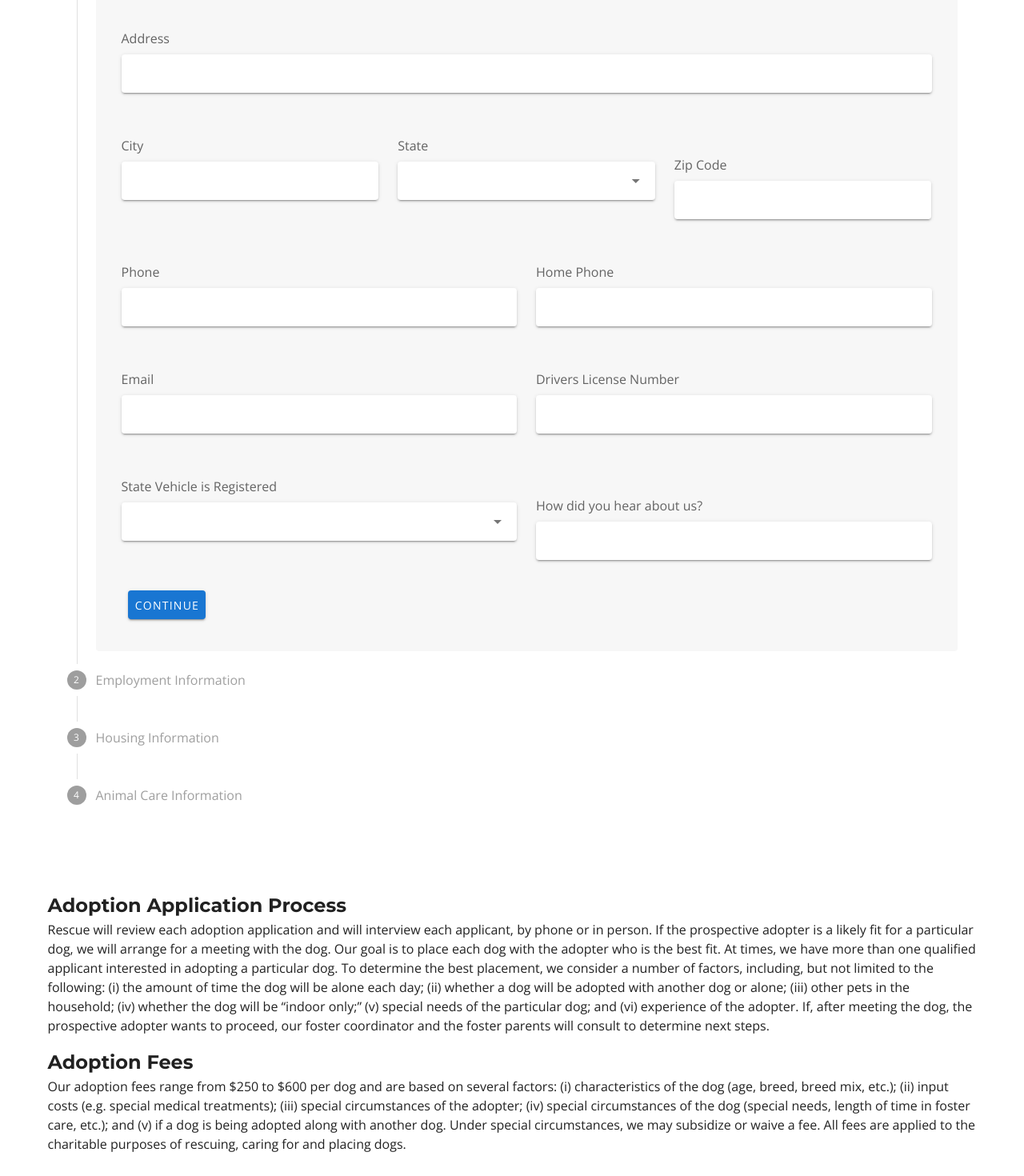
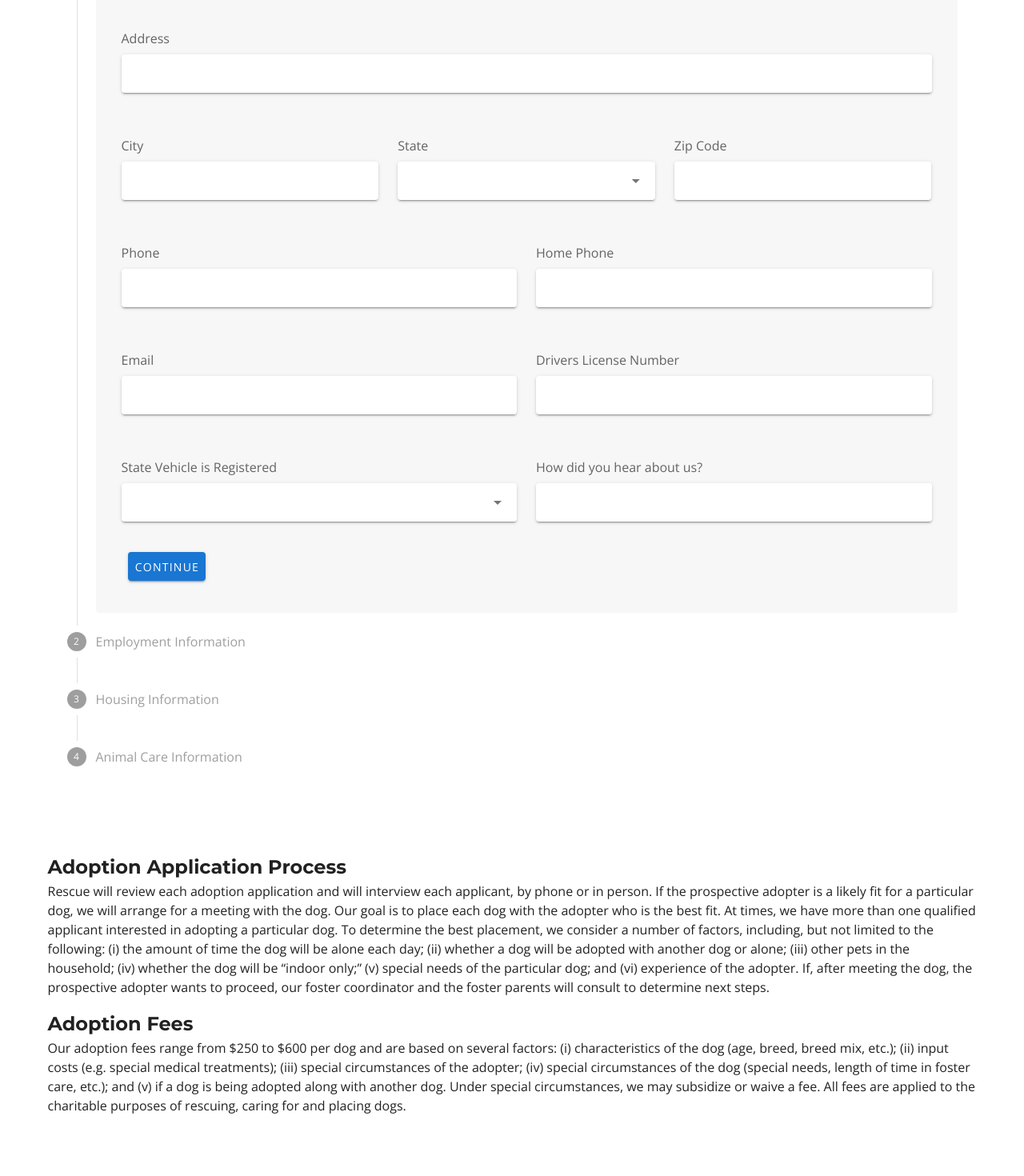
Before and after one commit to bSampson0/ccrewApplications, a Vue app: page / in a window 1280 px wide. Shown: the part 426-1896 px from the top of the page at 80% size. After the commit the page ends 1848 px from the top, so only its background shows below. Built offline with nearby package versions, Linux system fonts and the light colour scheme; no server answers.

Commit message:
update margin

```diff
--- a/src/components/AdoptionStepper.vue
+++ b/src/components/AdoptionStepper.vue
@@ -83,7 +83,7 @@
                           :rules="requiredRules"
                         ></v-select>
                       </v-col>
-                      <v-col cols="12" md="4" class="mt-6">
+                      <v-col cols="12" md="4">
                         <v-label>Zip Code</v-label>
                         <v-text-field
                           v-model="adoptionApplication.applicantZip"
@@ -145,7 +145,7 @@
                           :rules="requiredRules"
                         ></v-select>
                       </v-col>
-                      <v-col cols="12" md="6" class="mt-6">
+                      <v-col cols="12" md="6">
                         <v-label>How did you hear about us?</v-label>
                         <v-text-field
                           v-model="adoptionApplication.hearAboutUs"
@@ -183,7 +183,7 @@
                           :rules="requiredRules"
                         ></v-select>
                       </v-col>
-                      <v-col cols="12" md="8" class="mt-6">
+                      <v-col cols="12" md="8">
                         <v-label>Employer/School Name</v-label>
                         <v-text-field
                           v-model="adoptionApplication.employerOrSchoolName"
@@ -301,7 +301,7 @@
                           </v-col>
                         </v-row>
                       </div>
-                      <v-col cols="12" md="3" class="mt-6">
+                      <v-col cols="12" md="3">
                         <v-label>Type of street?</v-label>
                         <v-select
                           v-model="adoptionApplication.streetType"
@@ -360,9 +360,9 @@
                         />
                       </v-col>
                       <v-col cols="12">
+                        <v-label>Why do you want to adopt?</v-label>
                         <v-textarea
                           v-model="adoptionApplication.whyAdopt"
-                          label="Why do you want to adopt?"
                           solo
                         ></v-textarea>
                       </v-col>
```
